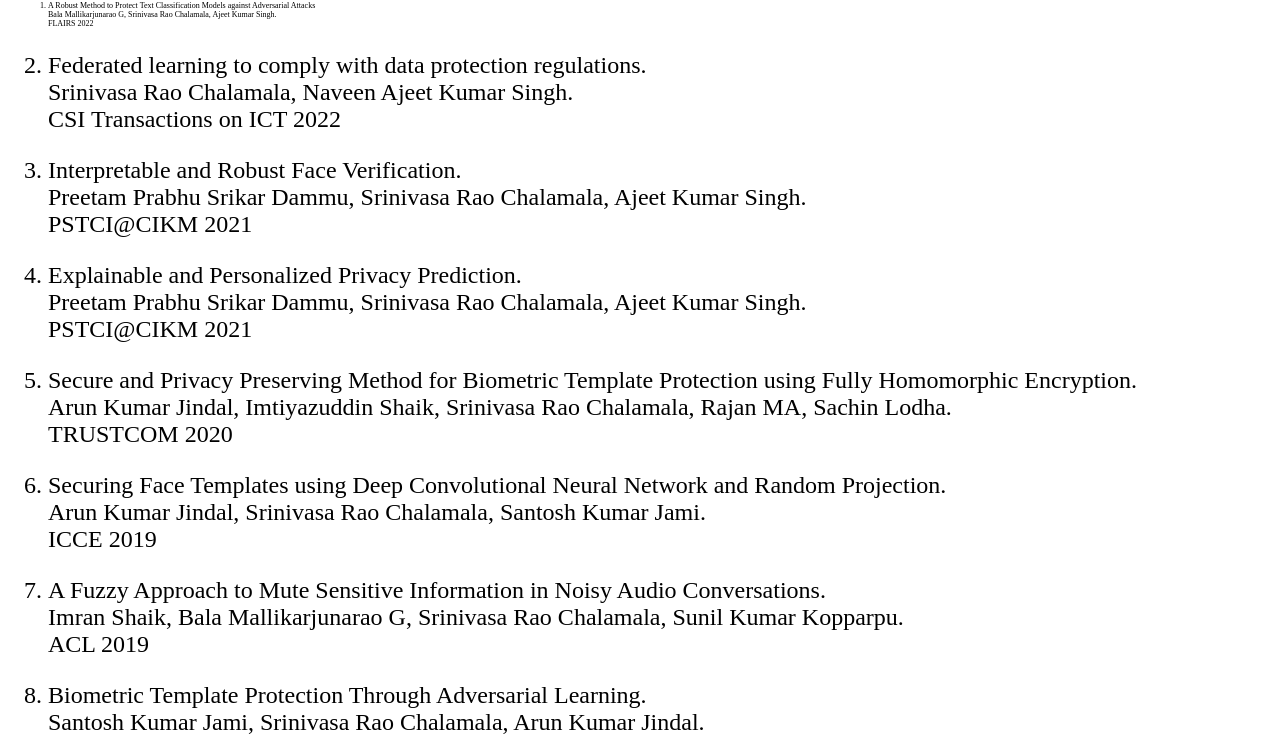
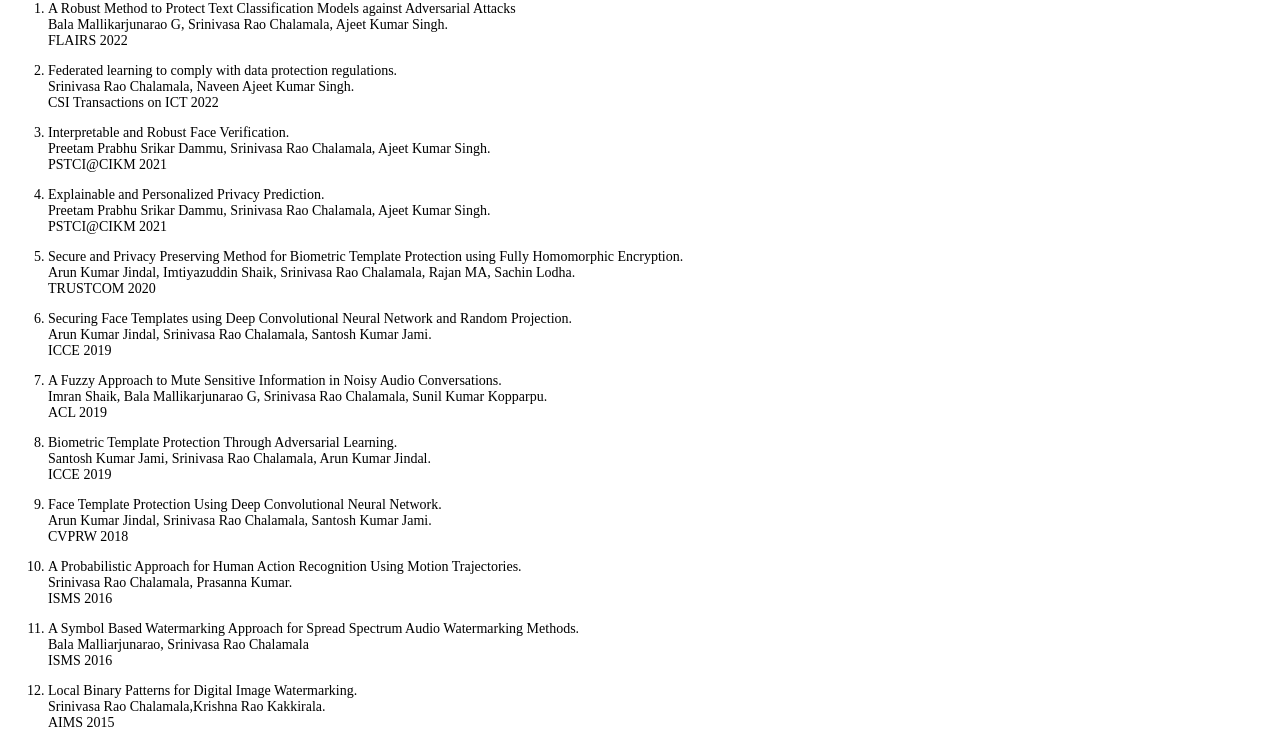
Before and after one commit to srinivaschalamala/SrinivasChalamala.github.io, a plain HTML site: page index.html in a window 1280 px wide. Shown: the part 337-1077 px from the top of the page. Drawn offline with Linux system fonts and the light colour scheme.

Commit message:
Update index.html

```diff
--- a/index.html
+++ b/index.html
@@ -6,49 +6,49 @@
 <p style="font-size: 1.5em;"><a title="Google Scholar: Srinivasa Rao Chalamala" href="https://scholar.google.co.in/citations?user=UZ-2WMgAAAAJ&amp;hl=en" target="_blank" rel="noopener">Google Scholar</a>&nbsp;<a title="SemanticScholar Srinivasa Rao Chalamala" href="https://www.semanticscholar.org/author/S.-Chalamala/9179076" target="_blank" rel="noopener">SemanticScholar</a></p>
 <p style="font-size: 1.5em;"><span style="color: #993300;"><strong>Publications:</strong></span></p>
 <ol>
-<li style="font-size: .5em;">
+<li style="font-size: 0.875em;">
 <p>A Robust Method to Protect Text Classification Models against Adversarial Attacks<br />Bala Mallikarjunarao G, Srinivasa Rao Chalamala, Ajeet Kumar Singh.<br />FLAIRS 2022</p>
 </li>
-<li style="font-size: 1.5em;">
+<li style="font-size: 0.875em;">
 <p>Federated learning to comply with data protection regulations.<br />Srinivasa Rao Chalamala, Naveen Ajeet Kumar Singh.<br />CSI Transactions on ICT 2022</p>
 </li>
-<li style="font-size: 1.5em;">
+<li style="font-size: 0.875em;">
 <p>Interpretable and Robust Face Verification.<br />Preetam Prabhu Srikar Dammu, Srinivasa Rao Chalamala, Ajeet Kumar Singh.<br />PSTCI@CIKM 2021</p>
 </li>
-<li style="font-size: 1.5em;">
+<li style="font-size: 0.875em;">
 <p>Explainable and Personalized Privacy Prediction.<br />Preetam Prabhu Srikar Dammu, Srinivasa Rao Chalamala, Ajeet Kumar Singh.<br />PSTCI@CIKM 2021</p>
 </li>
-<li style="font-size: 1.5em;">
+<li style="font-size: 0.875em;">
 <p>Secure and Privacy Preserving Method for Biometric Template Protection using Fully Homomorphic Encryption.<br />Arun Kumar Jindal, Imtiyazuddin Shaik, Srinivasa Rao Chalamala, Rajan MA, Sachin Lodha.<br />TRUSTCOM 2020</p>
 </li>
-<li style="font-size: 1.5em;">
+<li style="font-size: 0.875em;">
 <p>Securing Face Templates using Deep Convolutional Neural Network and Random Projection.<br />Arun Kumar Jindal, Srinivasa Rao Chalamala, Santosh Kumar Jami.<br />ICCE 2019</p>
 </li>
-<li style="font-size: 1.5em;">
+<li style="font-size: 0.875em;">
 <p>A Fuzzy Approach to Mute Sensitive Information in Noisy Audio Conversations.<br />Imran Shaik, Bala Mallikarjunarao G, Srinivasa Rao Chalamala, Sunil Kumar Kopparpu.<br />ACL 2019</p>
 </li>
-<li style="font-size: 1.5em;">
+<li style="font-size: 0.875em;">
 <p>Biometric Template Protection Through Adversarial Learning.<br />Santosh Kumar Jami, Srinivasa Rao Chalamala, Arun Kumar Jindal.<br />ICCE 2019</p>
 </li>
-<li style="font-size: 1.5em;">
+<li style="font-size: 0.875em;">
 <p>Face Template Protection Using Deep Convolutional Neural Network.<br />Arun Kumar Jindal, Srinivasa Rao Chalamala, Santosh Kumar Jami.<br />CVPRW 2018</p>
 </li>
-<li style="font-size: 1.5em;">
+<li style="font-size: 0.875em;">
 <p>A Probabilistic Approach for Human Action Recognition Using Motion Trajectories.<br />Srinivasa Rao Chalamala, Prasanna Kumar.<br />ISMS 2016</p>
 </li>
-<li style="font-size: 1.5em;">
+<li style="font-size: 0.875em;">
 <p>A Symbol Based Watermarking Approach for Spread Spectrum Audio Watermarking Methods.<br />Bala Malliarjunarao, Srinivasa Rao Chalamala<br />ISMS 2016</p>
 </li>
-<li style="font-size: 1.5em;">
+<li style="font-size: 0.875em;">
 <p>Local Binary Patterns for Digital Image Watermarking.<br />Srinivasa Rao Chalamala,Krishna Rao Kakkirala.<br />AIMS 2015</p>
 </li>
-<li style="font-size: 1.5em;">
+<li style="font-size: 0.875em;">
 <p>Enhanced face recognition using Cross Local Radon Binary Patterns.<br />Srinivasa Rao Chalamala, Santosh Kumar, Yegananarayana B.<br />ICCE 2015</p>
 </li>
-<li style="font-size: 1.5em;">
+<li style="font-size: 0.875em;">
 <p>Analysis of wavelet and contourlet transform based image watermarking techniques .<br />Srinivasa Rao Chalamala, Krishna Rao Kakkirala, Bala Mallikarjunarao .<br />IACC 2015</p>
 </li>
-<li style="font-size: 1.5em;">
+<li style="font-size: 0.875em;">
 <p>DWT-SVD based blind audio watermarking scheme for copyright protection .<br />Krishna Rao Kakkirala, Srinivasa Rao Chalamala, Bala Mallikarjuna Rao <br />ICALIP 2014</p>
 </li>
 </ol>
```
